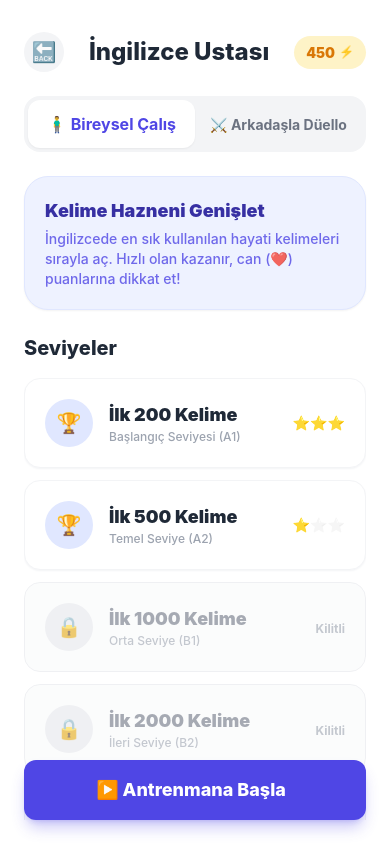
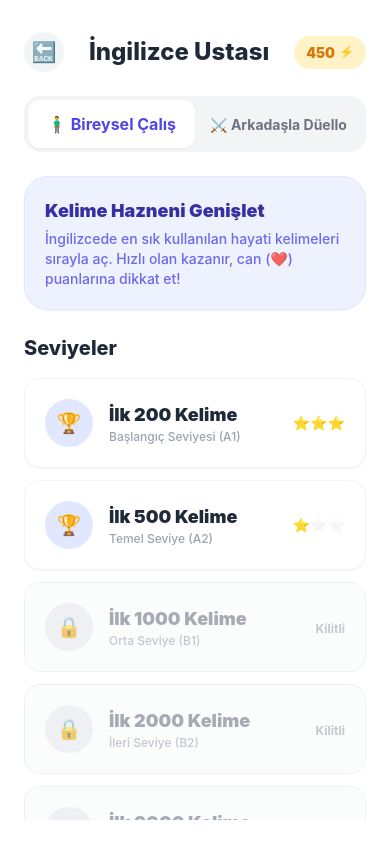
Before and after one commit to irfanunaal-eng/brainmate-app, a React Native app: screen /GameLobbyScreen in a window 390 px wide. Built offline with nearby package versions, Linux system fonts and the light colour scheme.

Commit message:
fix: route individual level cards directly to EnglishGameScreen instead of floating button

```diff
--- a/screens/GameLobbyScreen.tsx
+++ b/screens/GameLobbyScreen.tsx
@@ -65,7 +65,8 @@ export function GameLobbyScreen() {
             <TouchableOpacity
               key={level.id}
               disabled={!level.unlocked}
-              className={`flex-row items-center border p-5 mb-3 rounded-2xl ${level.unlocked ? 'bg-white border-gray-100 shadow-sm shadow-gray-100' : 'bg-gray-50 border-gray-200 opacity-60'}`}
+              onPress={() => navigation.navigate('EnglishGameScreen', { levelId: level.id, mode: selectedMode })}
+              className={`flex-row items-center border p-5 mb-3 rounded-2xl ${level.unlocked ? 'bg-white border-gray-100 shadow-sm shadow-gray-100 active:bg-gray-50' : 'bg-gray-50 border-gray-200 opacity-60'}`}
             >
               <View className={`w-12 h-12 rounded-full items-center justify-center mr-4 ${level.unlocked ? 'bg-indigo-100' : 'bg-gray-200'}`}>
                 {level.unlocked ? <Text className="text-xl">🏆</Text> : <Text className="text-xl">🔒</Text>}
@@ -92,24 +93,6 @@ export function GameLobbyScreen() {
           ))}
         </ScrollView>
 
-        {/* Start Game Floating Button */}
-        <View className="absolute bottom-6 left-6 right-6">
-          <TouchableOpacity
-             onPress={() => {
-                if (selectedMode === 'solo') {
-                  navigation.navigate('EnglishGameScreen');
-                } else {
-                  // Duel logic later
-                }
-             }}
-             className={`w-full py-4 rounded-xl flex-row justify-center items-center shadow-lg ${selectedMode === 'solo' ? 'bg-indigo-600 shadow-indigo-600/30' : 'bg-rose-500 shadow-rose-600/30'}`}
-          >
-             <Text className="text-white font-extrabold text-lg mr-2">
-               {selectedMode === 'solo' ? '▶️ Antrenmana Başla' : '⚔️ Rakip Seç ve Oyna'}
-             </Text>
-          </TouchableOpacity>
-        </View>
-
       </View>
     </SafeAreaView>
   );
```
